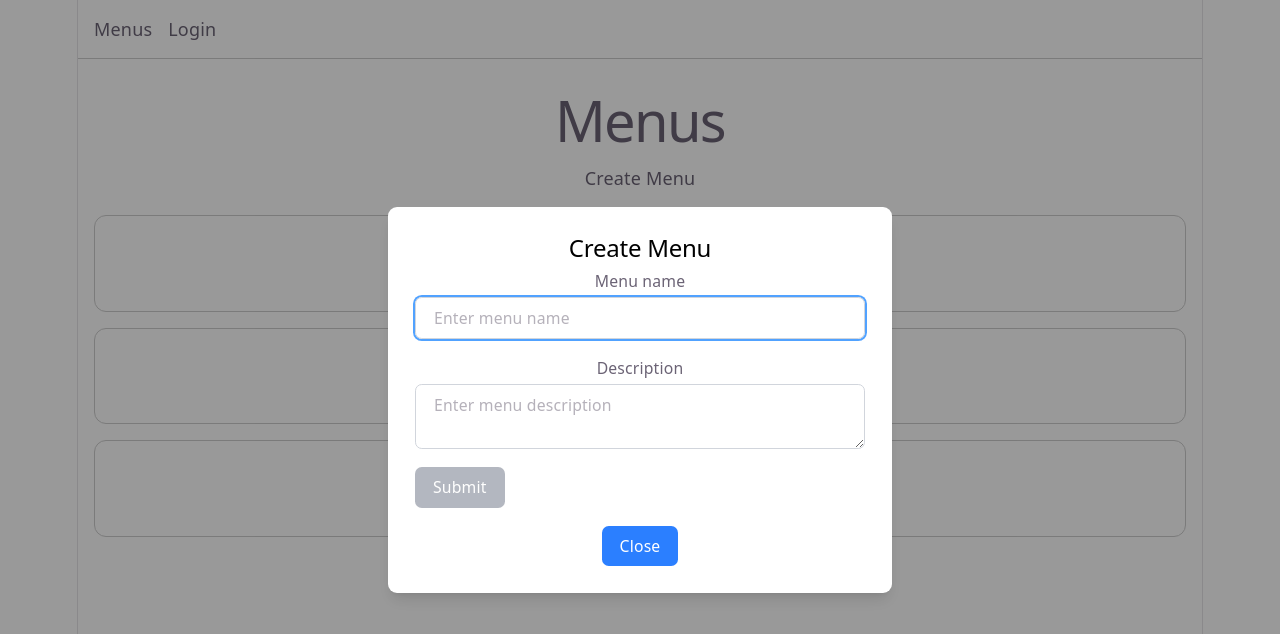
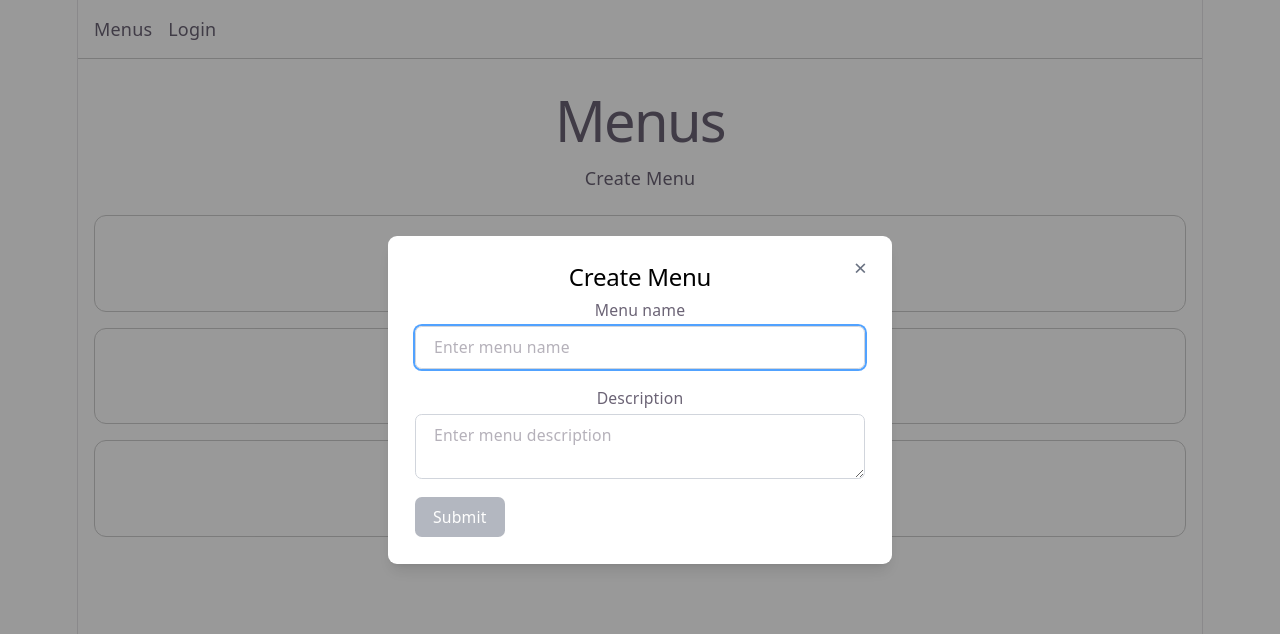
Before and after one commit to enterkvas/menu-manager, a React (Vite) app: page / in a window 1280 px wide. Both pictures are taken after a click on the button "Create Menu". Shown: the top 634 px of the page. Built offline with nearby package versions, Linux system fonts and the light colour scheme.

Commit message:
Extract reusable modal component

```diff
--- a/src/entities/menu/MenuCard.tsx
+++ b/src/entities/menu/MenuCard.tsx
@@ -1,5 +1,4 @@
 import { Link } from 'react-router-dom'
-
 import type { Menu } from './types'
 
 type Props = {
@@ -19,9 +18,10 @@ export function MenuCard({ menu }: Props) {
         color: 'white',
       }}
     >
-      <h2>{menu.name}</h2>
+        <h2>{menu.name}</h2>
 
-      <p>{menu.description}</p>
+        <p>{menu.description}</p>
+
     </Link>
   )
 }
--- a/src/pages/MenusPage/MenusPage.tsx
+++ b/src/pages/MenusPage/MenusPage.tsx
@@ -1,5 +1,4 @@
 import { useState, useRef } from 'react'
-
 import { MenuCard } from '@/entities/menu/MenuCard'
 import { mockMenus } from '@/entities/menu/mockData'
 
--- a/src/shared/ui/modal/Modal.tsx
+++ b/src/shared/ui/modal/Modal.tsx
@@ -35,6 +35,7 @@ export function Modal({
         >
             <div
                 className="
+                    relative
                     w-full max-w-md
                     rounded-lg
                     bg-white
@@ -46,22 +47,32 @@ export function Modal({
                 {children}
 
                 <button
+                    type="button"
+                    onClick={onClose}
                     className="
-                    mt-4
-                    rounded-md
-                    bg-blue-500
-                    px-4
-                    py-2
-                    text-sm
-                    font-medium
-                    text-white
-                    transition-colors
-                    hover:bg-blue-600
+                        absolute
+                        right-3
+                        top-3
+
+                        flex
+                        h-8
+                        w-8
+                        items-center
+                        justify-center
+
+                        rounded-md
+
+                        text-xl
+
+                        text-gray-500
+                        transition-colors
+
+                        hover:bg-gray-100
+                        hover:text-gray-700
                     "
-                    onClick={onClose}
-                >
-                    Close
-                </button>
+                    >
+                    ×
+                    </button>
             </div>
         </div>
     )
```
